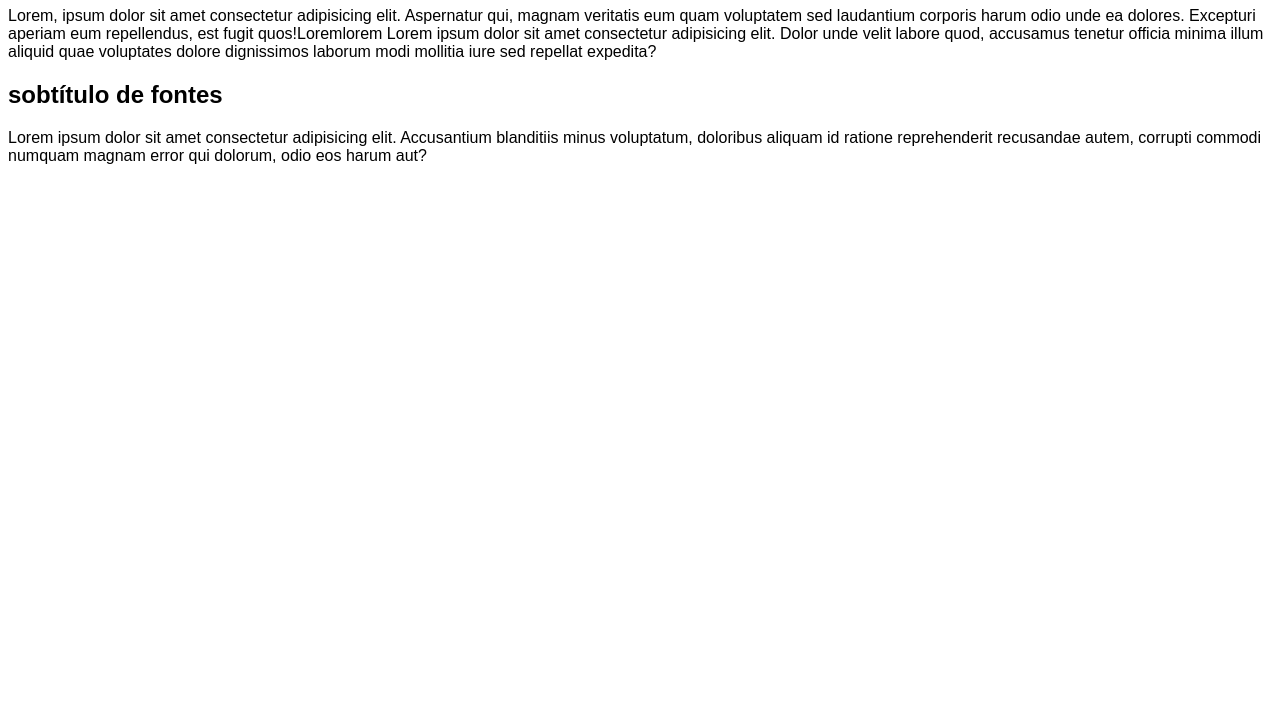
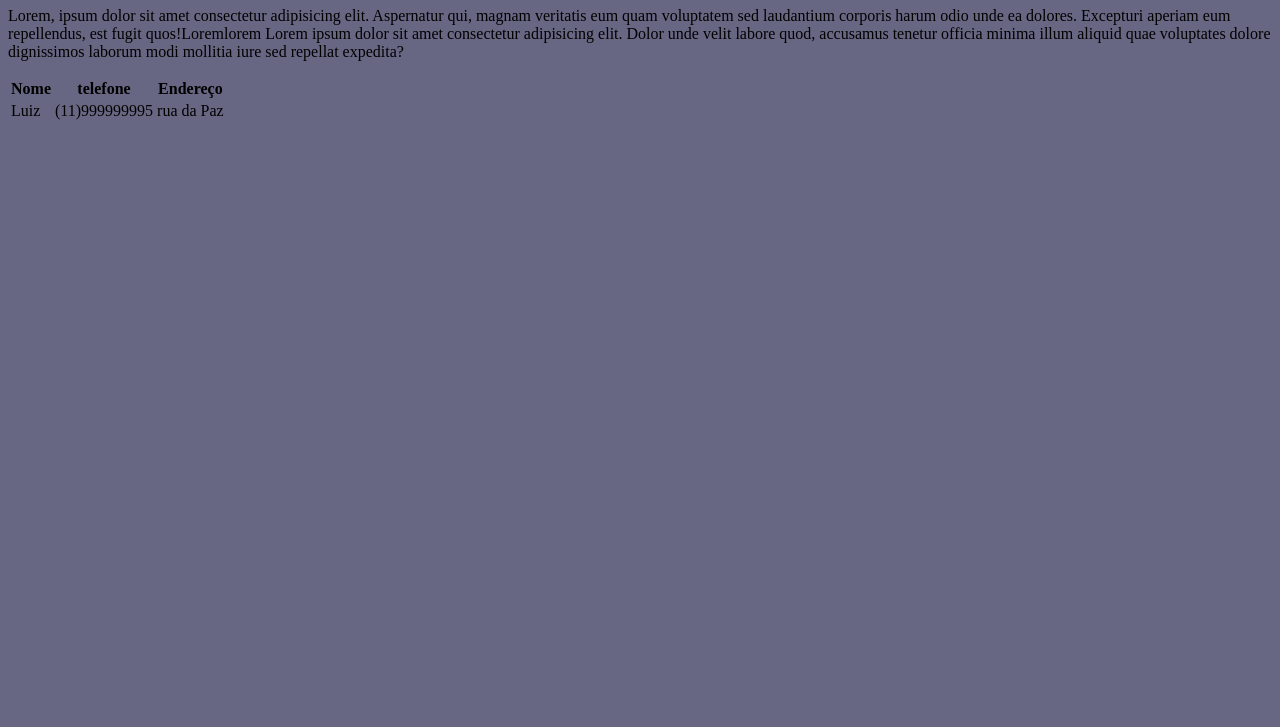
Before and after one commit to Claudemir-23/html-css, a plain HTML site: page execícios/ex017/index.html in a window 1280 px wide. Shown: the part 73-800 px from the top of the page. Drawn offline with Linux system fonts and the light colour scheme.

Commit message:
atualizei programa

```diff
--- /dev/null
+++ b/execícios/ex017/estilos/style.css
@@ -0,0 +1,5 @@
+@charset "UTF-8";
+
+body {
+    background-color: rgb(103, 103, 131);
+}
--- a/execícios/ex017/index.html
+++ b/execícios/ex017/index.html
@@ -4,19 +4,25 @@
     <meta charset="UTF-8">
     <meta name="viewport" content="width=device-width, initial-scale=1.0">
     <title>Fámilia das fontes</title>
-    <style>
-        body {
-            font-family: Arial, Helvetica, sans-serif
-        }
-    </style>
+   <link rel="stylesheet" href="estilos/style.css">
 </head>
 <body>
     <h1>Tipos de fontes</h1>
     <p>Lorem, ipsum dolor sit amet consectetur adipisicing elit. Aspernatur qui, magnam veritatis eum quam voluptatem sed laudantium corporis harum odio unde ea dolores. Excepturi aperiam eum repellendus, est fugit quos!Loremlorem
  Lorem ipsum dolor sit amet consectetur adipisicing elit. Dolor unde velit labore quod, accusamus tenetur officia minima illum aliquid quae voluptates dolore dignissimos laborum modi mollitia iure sed repellat expedita?
     </p>
-    <h2>sobtítulo de fontes</h2>
-    Lorem ipsum dolor sit amet consectetur adipisicing elit. Accusantium blanditiis minus voluptatum, doloribus aliquam id ratione reprehenderit recusandae autem, corrupti commodi numquam magnam error qui dolorum, odio eos harum aut?
+   <table>
+        <tr>
+            <th>Nome</th>
+            <th>telefone</th>
+           <th>Endereço</th>
+        </tr>
+        <tr>
+            <td>Luiz</td>
+            <td>(11)999999995</td>
+            <td>rua da Paz</td>
+        </tr>
+   </table>
 
 </body>
 </html>
```
